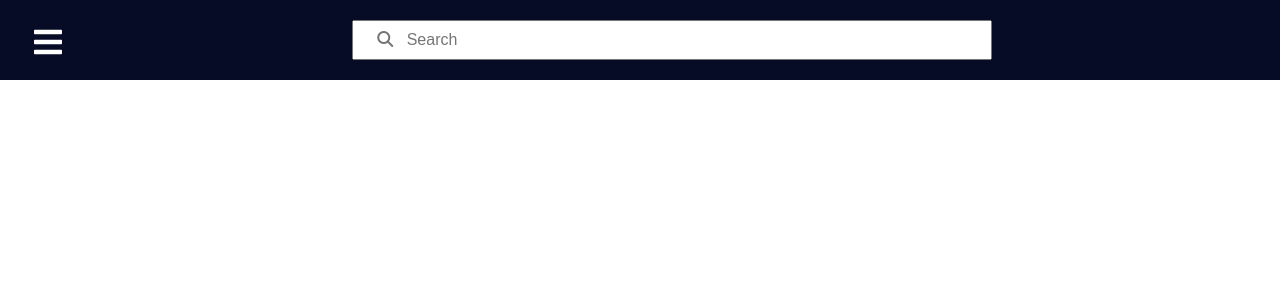
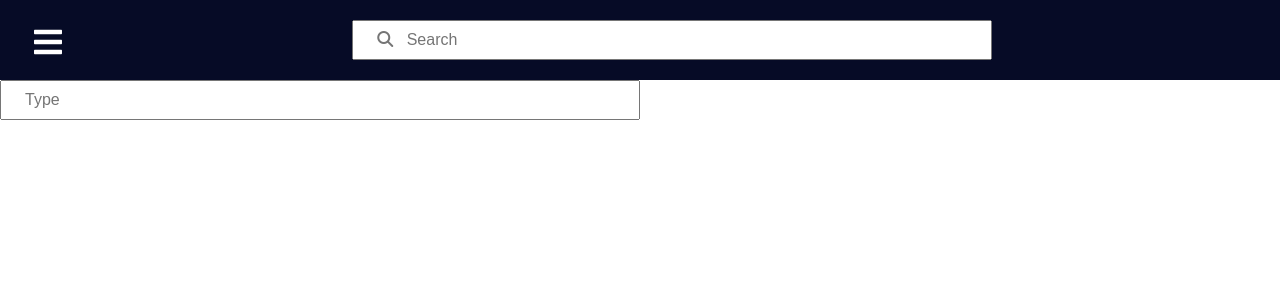
Before and after one commit to harshsbais/Notak, a React (Create React App) app: page /dashboard in a window 1280 px wide. Shown: the top 300 px of the page. Built offline with nearby package versions, Linux system fonts and the light colour scheme.

Commit message:
add modal in dashboard

```diff
--- a/src/App.js
+++ b/src/App.js
@@ -1,5 +1,4 @@
 import Routes from "./Routes";
-import Home from './components/home/home'
 import './App.css'
 function App() {
   return (
--- a/src/components/dashboard/dashboard.js
+++ b/src/components/dashboard/dashboard.js
@@ -1,11 +1,22 @@
-import React from 'react'
+import React, { useState } from 'react'
+import { Modal } from 'react-bootstrap';
 import Navbar from './Navbar'
-function dashboard() {
+function Dashboard() {
+    const [modalShow, setModalShow] = useState(false);
     return (
-        <div>
+        <div className="dashboard">
+            <Modal show={modalShow} onHide={(e) => setModalShow(false)}>
+                <Modal.Header closeButton>
+                    <Modal.Title>Note</Modal.Title>
+                </Modal.Header>
+                <Modal.Body>
+                    <input type="text" />
+                </Modal.Body>
+            </Modal >
             <Navbar />
-        </div>
+            <input type="text" className="mx-auto" onClick={(e) => setModalShow(true)} placeholder="   Type" style={{ width: '50vw', height: '5vh', fontFamily: 'Arial, FontAwesome', outline: 'none', padding: '10px' }} />
+        </div >
     )
 }
 
-export default dashboard
+export default Dashboard
```
